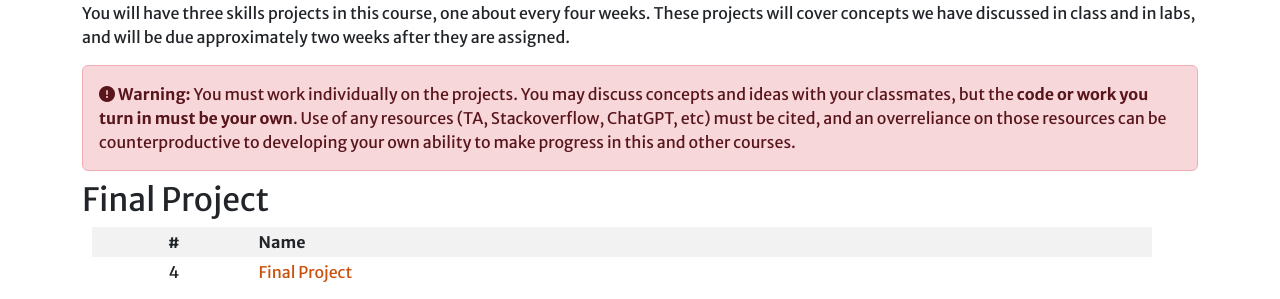
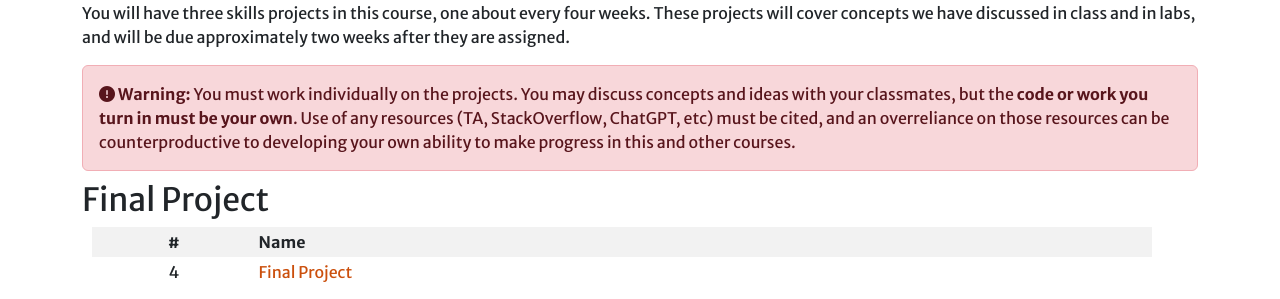
Before and after one commit to Hendrix-CS/csci151, a Jekyll site: the page built from index.md, in a window 1280 px wide and 900 px high, scrolled down 5918 px. Shown: the part 152-451 px from the top of the window. Built offline with Jekyll 4.4.1, drawn with Linux system fonts in a browser that asks for light colours; nearby versions of some CDN libraries.

Commit message:
Fixed typo

```diff
--- a/index.md
+++ b/index.md
@@ -192,7 +192,7 @@ stationed in the Snoddy Computer Lab in the library for our lab times." %}
 
 You will have three skills projects in this course, one about every four weeks. These projects will cover concepts we have discussed in class and in labs, and will be due approximately two weeks after they are assigned.
 
-{% include warning.html content="You must work individually on the projects. You may discuss concepts and ideas with your classmates, but the **code or work you turn in must be your own**. Use of any resources (TA, Stackoverflow, ChatGPT, etc) must be cited, and an overreliance on those resources can be counterproductive to developing your own ability to make progress in this and other courses." %}
+{% include warning.html content="You must work individually on the projects. You may discuss concepts and ideas with your classmates, but the **code or work you turn in must be your own**. Use of any resources (TA, StackOverflow, ChatGPT, etc) must be cited, and an overreliance on those resources can be counterproductive to developing your own ability to make progress in this and other courses." %}
 
 ## <a name="finalproject">Final Project</a>
 
```
